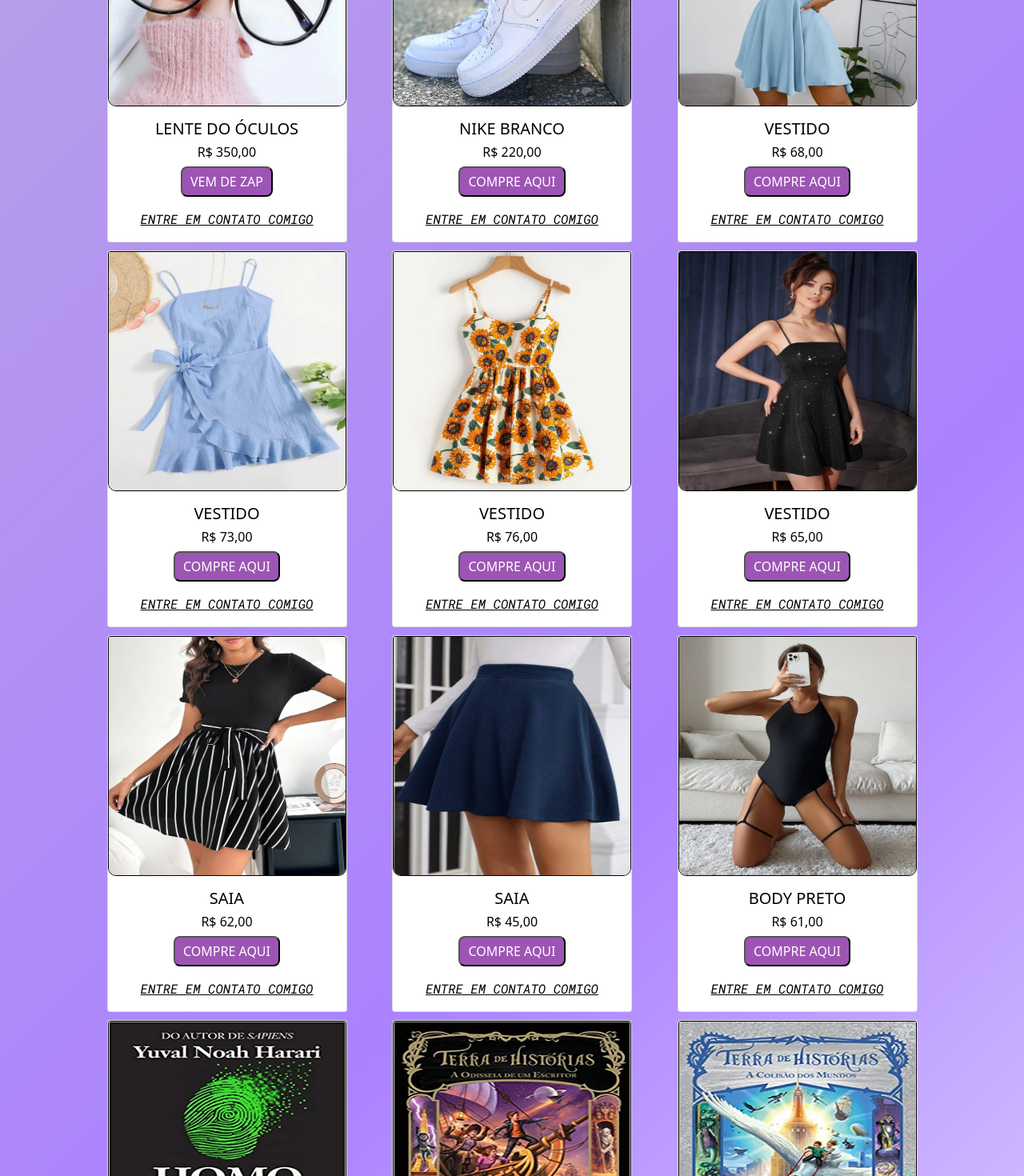
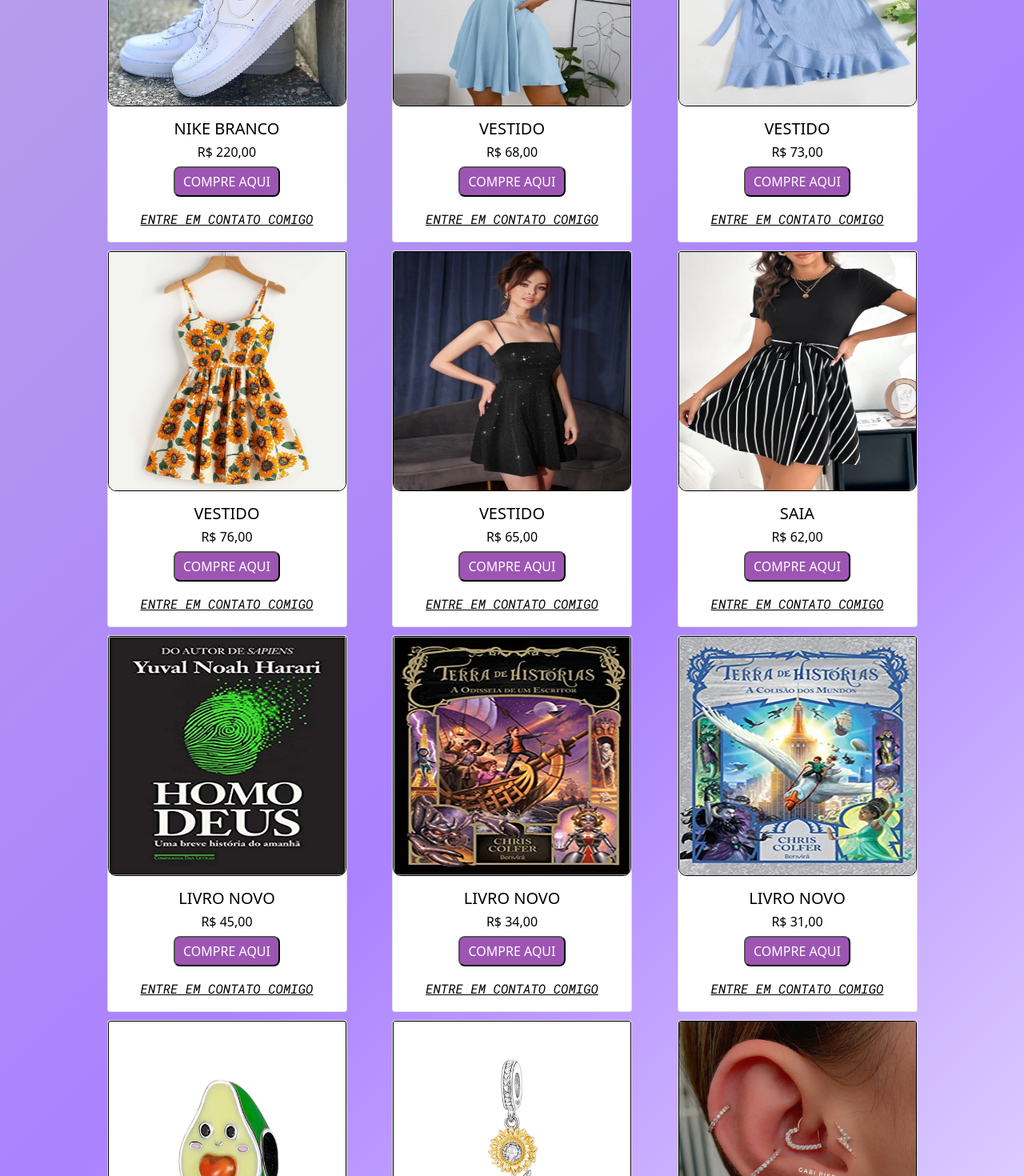
Before and after one commit to FilipeGuto/Wish_List, a React (Create React App) app: page / in a window 1280 px wide. Shown: the part 520-1990 px from the top of the page at 80% size. Built offline with nearby package versions, Linux system fonts and the light colour scheme.

Commit message:
FEAT: Retirando itens ja comprados

```diff
--- a/src/Components/List/List.jsx
+++ b/src/Components/List/List.jsx
@@ -1,22 +1,14 @@
 import React from "react";
-import {
-  Card,
-  CardImg,
-  CardBody,
-  CardTitle,
-} from "reactstrap";
+import { Card, CardImg, CardBody, CardTitle } from "reactstrap";
 
-import "./list.css"
+import "./list.css";
 
-import oculos from "../../images/oculos.jpg";
 import nike from "../../images/nike.jpeg";
 import vestido from "../../images/vestido.jpg";
 import vestido1 from "../../images/vestido1.jpg";
 import vestido2 from "../../images/vestido2.jpg";
 import vestido3 from "../../images/vestido3.jpg";
 import saia1 from "../../images/saia1.jpg";
-import saia2 from "../../images/saia2.jpg";
-import body from "../../images/body.jpg";
 import livro1 from "../../images/HomoDeus.jpg";
 import livro2 from "../../images/TerradHist5.jpg";
 import livro3 from "../../images/TerradHist6.jpg";
@@ -29,21 +21,14 @@ import esmalte from "../../images/esmalte.jpg";
 export default function List() {
   return (
     <div className="container">
-      <Card className="card">
-        <CardImg alt="Oculos" src={oculos} top width="100%" className="image"/>
-        <CardBody>
-          <CardTitle tag="h5">Lente do óculos</CardTitle>
-          <h6>R$ 350,00</h6>
-          <button className="button">
-            <a href="https://api.whatsapp.com/send?phone=5511987465584" target="_blank" rel="noopener noreferrer">
-              Vem de Zap
-            </a>
-          </button>
-        </CardBody>
-        <p>Entre em contato comigo</p>
-      </Card>
       <Card>
-        <CardImg alt="Tenis Nike" src={nike} top width="100%" className="image"/>
+        <CardImg
+          alt="Tenis Nike"
+          src={nike}
+          top
+          width="100%"
+          className="image"
+        />
         <CardBody>
           <CardTitle tag="h5">Nike branco</CardTitle>
           <h6>R$ 220,00</h6>
@@ -60,7 +45,13 @@ export default function List() {
         <p>Entre em contato comigo</p>
       </Card>
       <Card>
-        <CardImg alt="Vestido" src={vestido} top width="100%" className="image"/>
+        <CardImg
+          alt="Vestido"
+          src={vestido}
+          top
+          width="100%"
+          className="image"
+        />
         <CardBody>
           <CardTitle tag="h5">Vestido</CardTitle>
           <h6>R$ 68,00</h6>
@@ -77,7 +68,13 @@ export default function List() {
         <p>Entre em contato comigo</p>
       </Card>
       <Card>
-        <CardImg alt="Vestido" src={vestido1} top width="100%" className="image"/>
+        <CardImg
+          alt="Vestido"
+          src={vestido1}
+          top
+          width="100%"
+          className="image"
+        />
         <CardBody>
           <CardTitle tag="h5">Vestido</CardTitle>
           <h6>R$ 73,00</h6>
@@ -94,7 +91,13 @@ export default function List() {
         <p>Entre em contato comigo</p>
       </Card>
       <Card>
-        <CardImg alt="Vestido" src={vestido2} top width="100%" className="image"/>
+        <CardImg
+          alt="Vestido"
+          src={vestido2}
+          top
+          width="100%"
+          className="image"
+        />
         <CardBody>
           <CardTitle tag="h5">Vestido</CardTitle>
           <h6>R$ 76,00</h6>
@@ -111,7 +114,13 @@ export default function List() {
         <p>Entre em contato comigo</p>
       </Card>
       <Card>
-        <CardImg alt="Vestido" src={vestido3} top width="100%" className="image"/>
+        <CardImg
+          alt="Vestido"
+          src={vestido3}
+          top
+          width="100%"
+          className="image"
+        />
         <CardBody>
           <CardTitle tag="h5">Vestido</CardTitle>
           <h6>R$ 65,00</h6>
@@ -128,7 +137,7 @@ export default function List() {
         <p>Entre em contato comigo</p>
       </Card>
       <Card>
-        <CardImg alt="Vestido" src={saia1} top width="100%" className="image"/>
+        <CardImg alt="Vestido" src={saia1} top width="100%" className="image" />
         <CardBody>
           <CardTitle tag="h5">Saia</CardTitle>
           <h6>R$ 62,00</h6>
@@ -145,41 +154,7 @@ export default function List() {
         <p>Entre em contato comigo</p>
       </Card>
       <Card>
-        <CardImg alt="Vestido" src={saia2} top width="100%" className="image"/>
-        <CardBody>
-          <CardTitle tag="h5">Saia</CardTitle>
-          <h6>R$ 45,00</h6>
-          <button className="button">
-            <a
-              href="https://br.shein.com/High-Waist-Textured-Flare-Skirt-p-7076527-cat-1732.html"
-              target="_blank"
-              rel="noopener noreferrer"
-            >
-              Compre aqui
-            </a>
-          </button>
-        </CardBody>
-        <p>Entre em contato comigo</p>
-      </Card>
-      <Card>
-        <CardImg alt="Body" src={body} top width="100%" className="image"/>
-        <CardBody>
-          <CardTitle tag="h5">Body preto</CardTitle>
-          <h6>R$ 61,00</h6>
-          <button className="button">
-            <a
-              href="https://br.shein.com/SHEIN-X-ANITTA-Plain-Leg-Ring-One-Piece-Swimsuit-p-10057408-cat-2193.html?src_identifier=st%3D6%60sc%3D%23SHEINxANITTA%60sr%3D0%60ps%3D1&src_module=search&src_tab_page_id=page_select_class1650058883975&scici=Search~~HotSearch~~1~~_23SHEINxANITTA~~SPcSearchWordsHot~~0"
-              target="_blank"
-              rel="noopener noreferrer"
-            >
-              Compre aqui
-            </a>
-          </button>
-        </CardBody>
-        <p>Entre em contato comigo</p>
-      </Card>
-      <Card>
-        <CardImg alt="Livro" src={livro1} top width="100%" className="image"/>
+        <CardImg alt="Livro" src={livro1} top width="100%" className="image" />
         <CardBody>
           <CardTitle tag="h5">Livro novo</CardTitle>
           <h6>R$ 45,00</h6>
@@ -196,7 +171,7 @@ export default function List() {
         <p>Entre em contato comigo</p>
       </Card>
       <Card>
-        <CardImg alt="Livro" src={livro2} top width="100%" className="image"/>
+        <CardImg alt="Livro" src={livro2} top width="100%" className="image" />
         <CardBody>
           <CardTitle tag="h5">Livro novo</CardTitle>
           <h6>R$ 34,00</h6>
@@ -213,7 +188,7 @@ export default function List() {
         <p>Entre em contato comigo</p>
       </Card>
       <Card>
-        <CardImg alt="Livro" src={livro3} top width="100%" className="image"/>
+        <CardImg alt="Livro" src={livro3} top width="100%" className="image" />
         <CardBody>
           <CardTitle tag="h5">Livro novo</CardTitle>
           <h6>R$ 31,00</h6>
@@ -230,7 +205,13 @@ export default function List() {
         <p>Entre em contato comigo</p>
       </Card>
       <Card>
-        <CardImg alt="Berloque" src={berloque1} top width="100%" className="image"/>
+        <CardImg
+          alt="Berloque"
+          src={berloque1}
+          top
+          width="100%"
+          className="image"
+        />
         <CardBody>
           <CardTitle tag="h5">Berloque novo</CardTitle>
           <h6>R$ 80,00</h6>
@@ -247,7 +228,13 @@ export default function List() {
         <p>Entre em contato comigo</p>
       </Card>
       <Card>
-        <CardImg alt="Berloque" src={berloque2} top width="100%" className="image"/>
+        <CardImg
+          alt="Berloque"
+          src={berloque2}
+          top
+          width="100%"
+          className="image"
+        />
         <CardBody>
           <CardTitle tag="h5">Berloque novo</CardTitle>
           <h6>R$ 80,00</h6>
@@ -264,7 +251,13 @@ export default function List() {
         <p>Entre em contato comigo</p>
       </Card>
       <Card>
-        <CardImg alt="Piercing" src={piercing} top width="100%" className="image"/>
+        <CardImg
+          alt="Piercing"
+          src={piercing}
+          top
+          width="100%"
+          className="image"
+        />
         <CardBody>
           <CardTitle tag="h5">Piercing</CardTitle>
           <h6>R$ 80,00</h6>
@@ -281,7 +274,7 @@ export default function List() {
         <p>Entre em contato comigo</p>
       </Card>
       <Card>
-        <CardImg alt="Tatto" src={tatto} top width="100%" className="image"/>
+        <CardImg alt="Tatto" src={tatto} top width="100%" className="image" />
         <CardBody>
           <CardTitle tag="h5">Tatto</CardTitle>
           <h6>R$ 150,00</h6>
@@ -298,7 +291,13 @@ export default function List() {
         <p>Entre em contato comigo</p>
       </Card>
       <Card>
-        <CardImg alt="Esmalte" src={esmalte} top width="100%" className="image"/>
+        <CardImg
+          alt="Esmalte"
+          src={esmalte}
+          top
+          width="100%"
+          className="image"
+        />
         <CardBody>
           <CardTitle tag="h5">Esmalte</CardTitle>
           <h6>R$ 10,00</h6>
```
